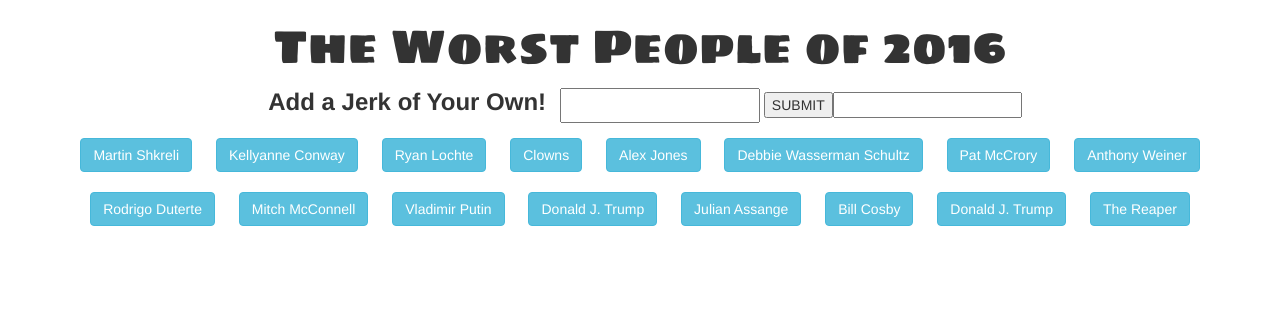
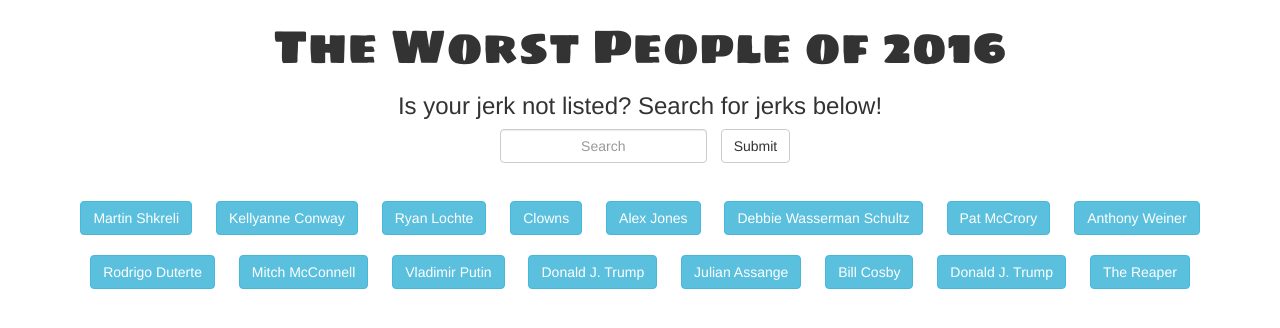
Before and after one commit to MelissaLoggins/giphy2, a PHP site: page /index.php in a window 1280 px wide. Shown: the top 328 px of the page. Run offline with PHP 8.4, Linux system fonts and the light colour scheme; some libraries are stand-ins or nearby versions.

Commit message:
some changes made; still not finished

```diff
--- a/2giphy.js
+++ b/2giphy.js
@@ -32,10 +32,10 @@ $(document).ready(function(){
       jerkImage.attr('data-state', 'still');
       jerkDiv.append(p);
       jerkDiv.append(jerkImage);
-      $('GIFArea').append(jerkDiv);
+      $('#GIFArea').append(jerkDiv);
 
-      $("#GIFArea").prepend("<p>Rating: " + response.data[i].rating + "</p>");
-      $("#GIFArea").prepend("<img src='" + response.data[i].images.downsized.url + "'>");
+      // $("#GIFArea").prepend("<p>Rating: " + response.data[i].rating + "</p>");
+      // $("#GIFArea").prepend("<img src='" + response.data[i].images.downsized.url + "'>");
 
        $("#GIFArea").on("click", function() {
 
@@ -43,4 +43,10 @@ $(document).ready(function(){
        };
    });
 });
+
+$(document).on('click', '.jerkImage', function() {
+
+})
+
+
 });
--- a/index.html
+++ b/index.html
@@ -18,12 +18,15 @@
 <h1>The Worst People of 2016</h1>
 <body>
 
-<!-- The intake for the user's jerks of 2016. Not sure about that thing happening after submit. It's like another input box. -->
-<form id="jerks-form">
-      <label for="jerk-input">Add a Jerk of Your Own!</label>
-      <input type="text" id="jerk-input"></input>
-      <input id="addJerk" type="submit" value="SUBMIT"><input>
-</form>
+<!-- The intake for the user's jerks of 2016. Not working yet. -->
+<h3>Is your jerk not listed? Search for jerks below!</h3>
+
+<form class="navbar-form navbar-center" role="search">
+  <div class="form-group">
+    <input type="text" class="form-control" placeholder="Search">
+  </div>
+  <button type="submit" class="btn btn-default">Submit</button>
+</form><br>
 
       <button type="button" class="btn btn-info" data-search="martin shkreli">Martin Shkreli</button>
       <button type="button" class="btn btn-info" data-search="kellyanne conway">Kellyanne Conway</button>
```
Also changed, not shown: assets/style.css (line endings or trailing spaces).
